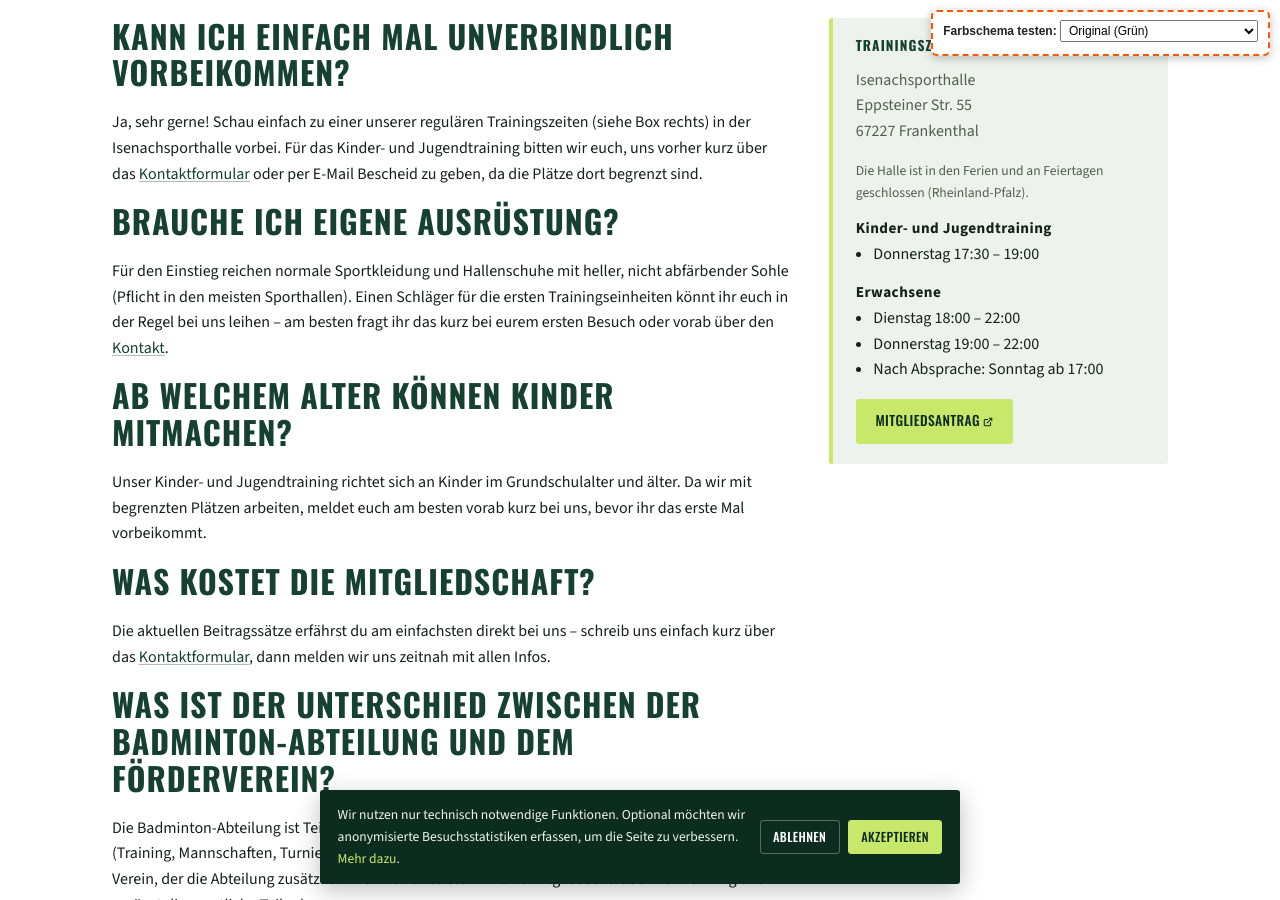
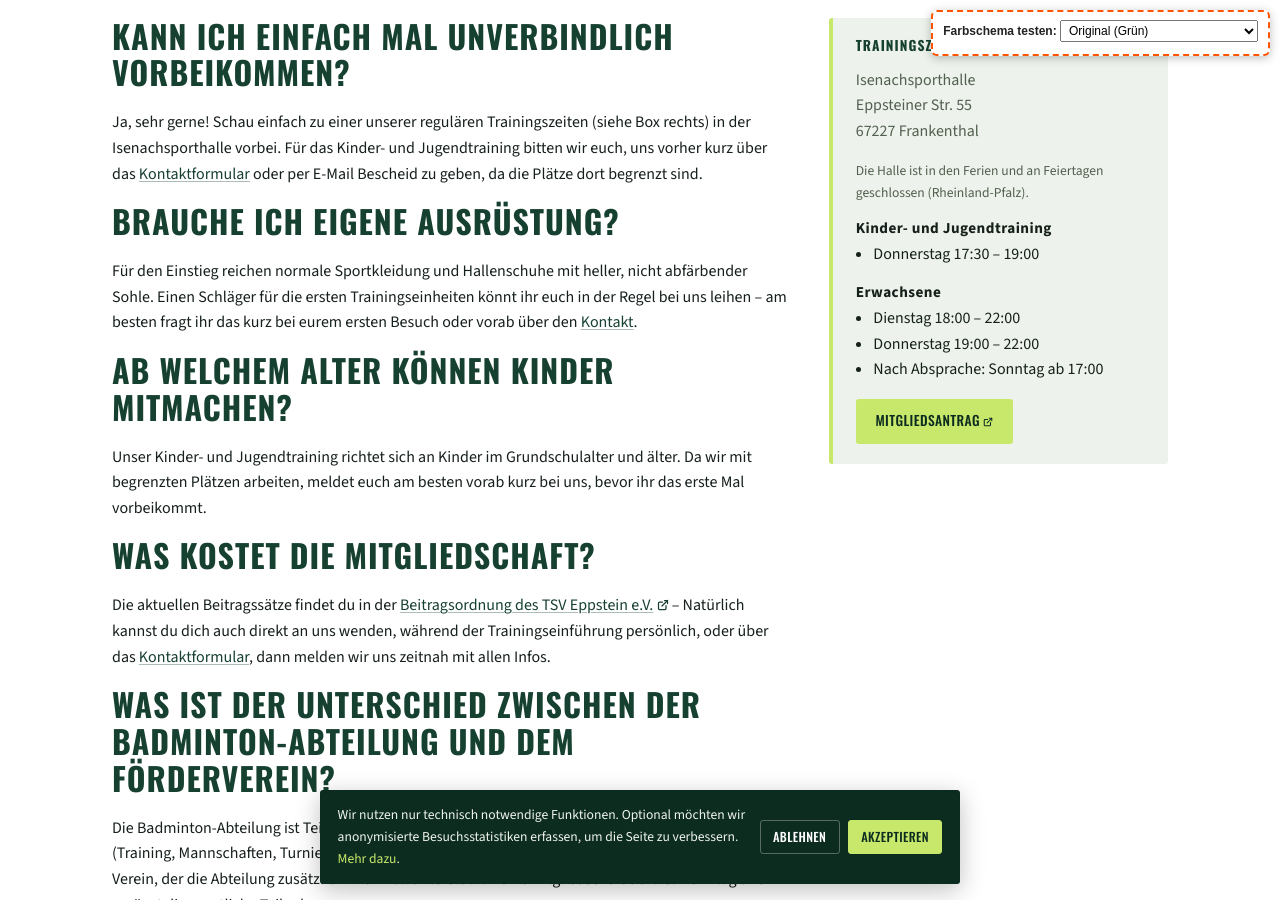
Before and after one commit to Forderverein-Badminton-in-Eppstein-e-V/website, a Jekyll site: the page built from ueber-uns-faq.html, in a window 1280 px wide and 900 px high, scrolled down 276 px. Built offline with Jekyll 4.4.1, drawn with Linux system fonts in a browser that asks for light colours.

Commit message:
Refactor content structure and update descriptions across multiple pages

```diff
--- a/spielbetrieb-training-kinder-jugend.html
+++ b/spielbetrieb-training-kinder-jugend.html
@@ -14,7 +14,7 @@ Spielgemeinschaft mit der TSG Grünstadt."
 
       <p>
         Du hast Bock, mit anderen Kindern und Jugendlichen zu lachen, dich richtig
-        auszupowern und dabei nebenbei einen der schnellsten Sportarten der Welt zu lernen?
+        auszupowern und dabei nebenbei eine der schnellsten Sportarten der Welt zu lernen?
         Dann bist du bei uns genau richtig!
       </p>
       <p>
--- a/ueber-uns-faq.html
+++ b/ueber-uns-faq.html
@@ -18,7 +18,7 @@ hero_title: "Häufige Fragen"
       <h2>Brauche ich eigene Ausrüstung?</h2>
       <p>
         Für den Einstieg reichen normale Sportkleidung und Hallenschuhe mit heller, nicht
-            abfärbender Sohle (Pflicht in den meisten Sporthallen). Einen Schläger für die ersten
+        abfärbender Sohle. Einen Schläger für die ersten
         Trainingseinheiten könnt ihr euch in der Regel bei uns leihen – am besten fragt ihr
         das kurz bei eurem ersten Besuch oder vorab über den <a href="kontakt.html">Kontakt</a>.
       </p>
@@ -32,8 +32,11 @@ hero_title: "Häufige Fragen"
 
       <h2>Was kostet die Mitgliedschaft?</h2>
       <p>
-            Die aktuellen Beitragssätze erfährst du am einfachsten direkt bei uns – schreib uns
-            einfach kurz über das <a href="kontakt.html">Kontaktformular</a>, dann melden wir uns
+        Die aktuellen Beitragssätze findet du in der
+        <a href="https://www.tsv-eppstein.de/html/downloads/beitragsordnung.pdf" target="_blank" rel="noopener">
+          Beitragsordnung des TSV Eppstein e.V.</a> – Natürlich kannst du dich auch direkt an uns wenden,
+        während der Trainingseinführung persönlich, oder über das <a href="kontakt.html">Kontaktformular</a>, dann
+        melden wir uns
         zeitnah mit allen Infos.
       </p>
 
--- a/ueber-uns-meilensteine.html
+++ b/ueber-uns-meilensteine.html
@@ -25,7 +25,7 @@ hero_title: "Meilensteine unserer Abteilung"
         unsere erste Mannschaft, die 2017/18 in die Rheinhessen-Pfalz-Liga aufgestiegen ist.
       </p>
       <p>
-            Nach den vielen Abgängen nach der Saison 2022/2023 ist die Abteilung
+        Nach vielen Abgängen während der Pendemiezeit ist die Abteilung
         zwischenzeitlich kleiner geworden. Mittlerweile geht's wieder aufwärts: Für die
         Saison {{ site.verein.saison_aktuell }} sind wir mit {{ site.verein.mannschaften_aktuell }}
         Mannschaften gemeldet – mehr dazu auf der <a href="spielbetrieb-mannschaften.html">Mannschaften-Seite</a>.
```
Also changed, not shown: spielbetrieb-training-erwachsene.html (+12 -12 lines), ueber-uns-was-ist-badminton.html (+20 -17 lines). Lines whose indentation alone changed are shown as unchanged.
